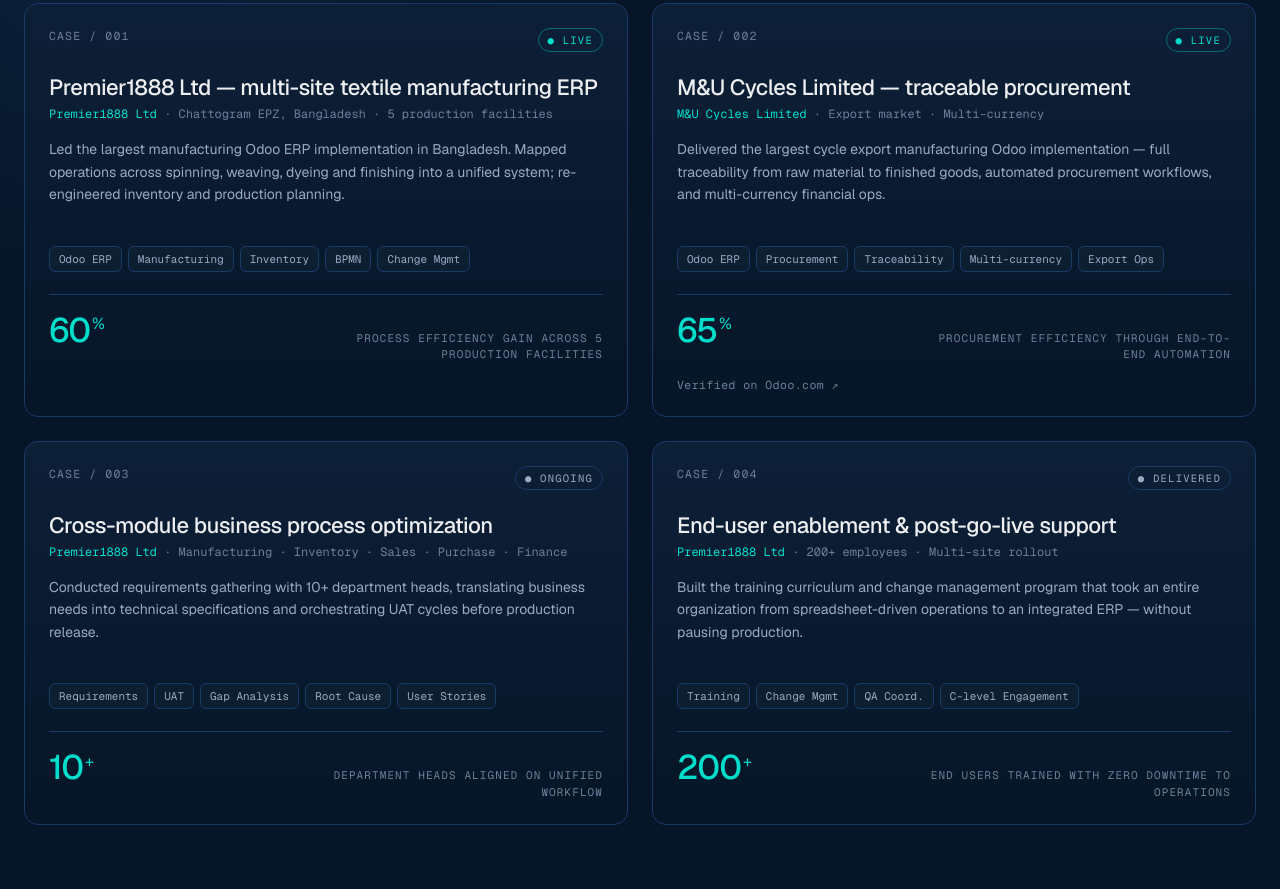
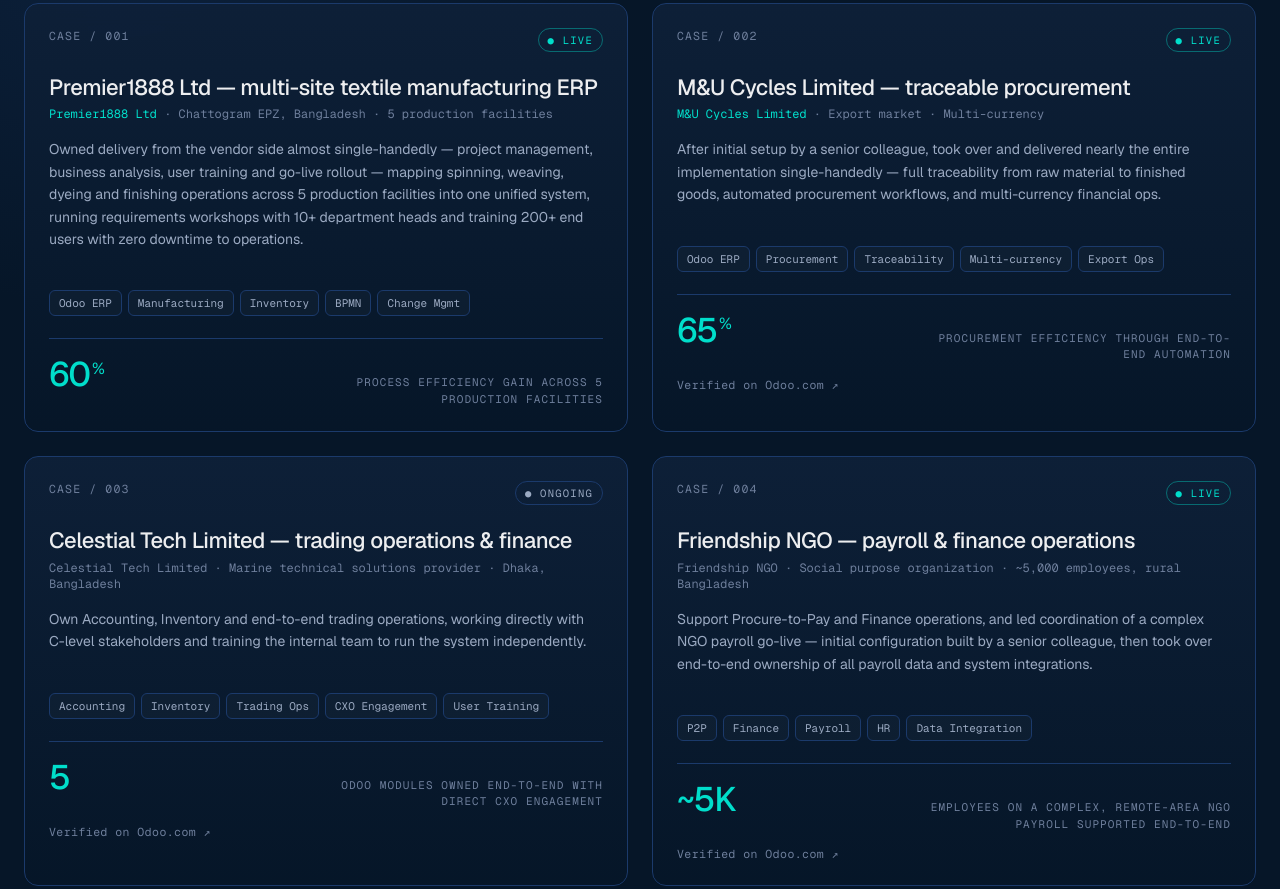
Before and after one commit to MaahdiCodes/portfolio-website, an Eleventy site: page src/index.html in a window 1280 px wide. Shown: the part 1265-2154 px from the top of the page. Built offline with nearby package versions, Linux system fonts and the light colour scheme; Eleventy itself is replaced by a stand-in of ours; files that its build step writes are made by us from their sources.

Commit message:
Enhance project descriptions and metrics in testimonials section for clarity and impact

```diff
--- a/src/index.html
+++ b/src/index.html
@@ -3119,9 +3119,10 @@ extraStyles: |
           </div>
           <h3>Premier1888 Ltd — multi-site textile manufacturing ERP</h3>
           <div class="client"><a href="https://premier1888.com" target="_blank" rel="noopener noreferrer" style="color:var(--accent)">Premier1888 Ltd</a> · Chattogram EPZ, Bangladesh · 5 production facilities</div>
-          <p class="summary">Led the largest manufacturing Odoo ERP implementation in Bangladesh. Mapped operations
-            across spinning, weaving, dyeing and finishing into a unified system; re-engineered inventory and production
-            planning.</p>
+          <p class="summary">Owned delivery from the vendor side almost single-handedly — project management,
+            business analysis, user training and go-live rollout — mapping spinning, weaving, dyeing and finishing
+            operations across 5 production facilities into one unified system, running requirements workshops with
+            10+ department heads and training 200+ end users with zero downtime to operations.</p>
 
           <div class="stack">
             <span class="chip">Odoo ERP</span>
@@ -3146,8 +3147,9 @@ extraStyles: |
           </div>
           <h3>M&amp;U Cycles Limited — traceable procurement</h3>
           <div class="client"><a href="https://mnubd.com/more-about-mu-cycles/" target="_blank" rel="noopener noreferrer" style="color:var(--accent)">M&amp;U Cycles Limited</a> · Export market · Multi-currency</div>
-          <p class="summary">Delivered the largest cycle export manufacturing Odoo implementation — full traceability
-            from raw material to finished goods, automated procurement workflows, and multi-currency financial ops.</p>
+          <p class="summary">After initial setup by a senior colleague, took over and delivered nearly the entire
+            implementation single-handedly — full traceability from raw material to finished goods, automated
+            procurement workflows, and multi-currency financial ops.</p>
 
           <div class="stack">
             <span class="chip">Odoo ERP</span>
@@ -3171,49 +3173,53 @@ extraStyles: |
             <span class="index">CASE / 003</span>
             <span class="status-chip">● Ongoing</span>
           </div>
-          <h3>Cross-module business process optimization</h3>
-          <div class="client"><a href="https://premier1888.com" target="_blank" rel="noopener noreferrer" style="color:var(--accent)">Premier1888 Ltd</a> · Manufacturing · Inventory · Sales · Purchase · Finance</div>
-          <p class="summary">Conducted requirements gathering with 10+ department heads, translating business needs into
-            technical specifications and orchestrating UAT cycles before production release.</p>
+          <h3>Celestial Tech Limited — trading operations &amp; finance</h3>
+          <div class="client">Celestial Tech Limited · Marine technical solutions provider · Dhaka, Bangladesh</div>
+          <p class="summary">Own Accounting, Inventory and end-to-end trading operations, working directly with
+            C-level stakeholders and training the internal team to run the system independently.</p>
 
           <div class="stack">
-            <span class="chip">Requirements</span>
-            <span class="chip">UAT</span>
-            <span class="chip">Gap Analysis</span>
-            <span class="chip">Root Cause</span>
-            <span class="chip">User Stories</span>
+            <span class="chip">Accounting</span>
+            <span class="chip">Inventory</span>
+            <span class="chip">Trading Ops</span>
+            <span class="chip">CXO Engagement</span>
+            <span class="chip">User Training</span>
           </div>
           <div class="impact">
             <div>
-              <div class="metric">10<sup>+</sup></div>
+              <div class="metric">5</div>
             </div>
-            <div class="metric-lbl">Department heads aligned on unified workflow</div>
+            <div class="metric-lbl">Odoo modules owned end-to-end with direct CXO engagement</div>
           </div>
+          <a href="https://www.odoo.com/customers/celestial-tech-limited-21108385" target="_blank" rel="noopener noreferrer" style="display:inline-block;margin-top:14px;font-family:var(--mono);font-size:11.5px;color:var(--text-3);letter-spacing:0.04em">Verified on Odoo.com ↗</a>
         </article>
 
         <!-- Card 4 -->
         <article class="proof-card reveal">
           <div class="head">
             <span class="index">CASE / 004</span>
-            <span class="status-chip">● Delivered</span>
+            <span class="status-chip live">● Live</span>
           </div>
-          <h3>End-user enablement &amp; post-go-live support</h3>
-          <div class="client"><a href="https://premier1888.com" target="_blank" rel="noopener noreferrer" style="color:var(--accent)">Premier1888 Ltd</a> · 200+ employees · Multi-site rollout</div>
-          <p class="summary">Built the training curriculum and change management program that took an entire
-            organization from spreadsheet-driven operations to an integrated ERP — without pausing production.</p>
+          <h3>Friendship NGO — payroll &amp; finance operations</h3>
+          <div class="client">Friendship NGO · Social purpose organization · ~5,000 employees, rural Bangladesh</div>
+          <p class="summary">Support Procure-to-Pay and Finance operations, and led coordination of a complex NGO
+            payroll go-live — initial configuration built by a senior colleague, then took over end-to-end ownership
+            of all payroll data and system integrations.</p>
 
           <div class="stack">
-            <span class="chip">Training</span>
-            <span class="chip">Change Mgmt</span>
-            <span class="chip">QA Coord.</span>
-            <span class="chip">C-level Engagement</span>
+            <span class="chip">P2P</span>
+            <span class="chip">Finance</span>
+            <span class="chip">Payroll</span>
+            <span class="chip">HR</span>
+            <span class="chip">Data Integration</span>
           </div>
           <div class="impact">
             <div>
-              <div class="metric">200<sup>+</sup></div>
+              <div class="metric">~5K</div>
             </div>
-            <div class="metric-lbl">End users trained with zero downtime to operations</div>
+            <div class="metric-lbl">Employees on a complex, remote-area NGO payroll supported end-to-end</div>
           </div>
+          <a href="https://www.odoo.com/customers/friendship-ngo-14674644" target="_blank" rel="noopener noreferrer" style="display:inline-block;margin-top:14px;font-family:var(--mono);font-size:11.5px;color:var(--text-3);letter-spacing:0.04em">Verified on Odoo.com ↗</a>
         </article>
       </div>
     </div>
```
